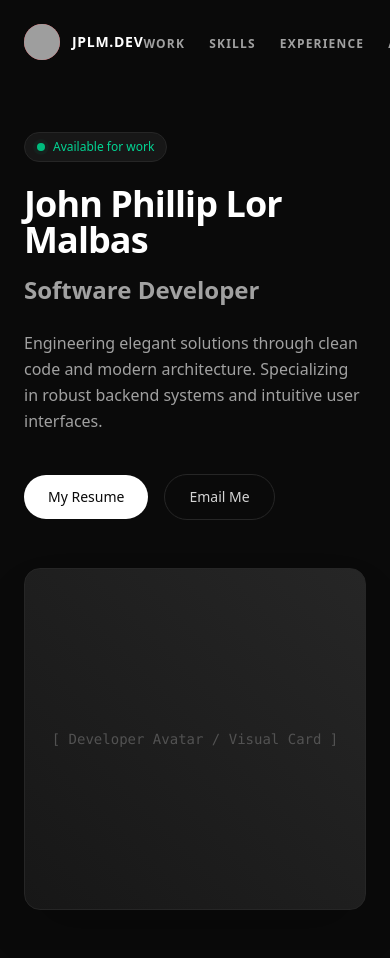
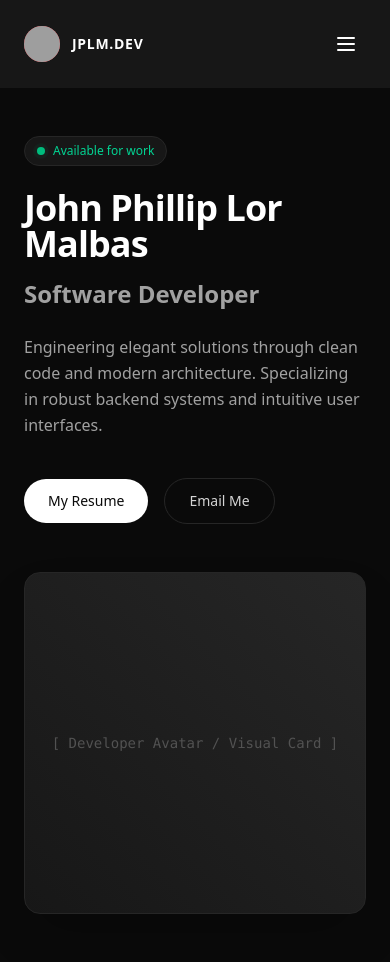
Before and after one commit to Zaido219/personal-portfolio, a React (Vite) app: page / in a window 390 px wide. Built offline with nearby package versions, Linux system fonts and the light colour scheme; grey boxes are pictures that could not be loaded.

Commit message:
style:style updates for the header

```diff
--- a/src/components/HeroSection/ProfileHeader.jsx
+++ b/src/components/HeroSection/ProfileHeader.jsx
@@ -1,4 +1,4 @@
-import React from 'react';
+import React, { useState } from 'react';
 
 export const NAV_ITEMS = [
   { label: 'Work', href: '#work' },
@@ -6,50 +6,99 @@ export const NAV_ITEMS = [
   { label: 'Experience', href: '#experience' },
   { label: 'About', href: '#about' },
 ];
+
+// SRP: Solely responsible for rendering the list of navigation links and CTA
+const NavLinks = ({ items, onItemClick, isVertical = false }) => (
+  <ul className={`flex ${isVertical ? 'flex-col gap-y-4' : 'flex-row items-center gap-x-6 md:gap-x-8'}`}>
+    {items.map((item) => (
+      <li key={item.label}>
+        <a
+          href={item.href}
+          onClick={onItemClick}
+          className="block text-xs font-semibold uppercase tracking-widest text-neutral-400 hover:text-white transition-colors duration-200"
+        >
+          {item.label}
+        </a>
+      </li>
+    ))}
+    <li className={isVertical ? 'pt-2' : ''}>
+      <a
+        href="#contact"
+        onClick={onItemClick}
+        className="inline-block text-xs font-semibold uppercase tracking-widest text-white border border-neutral-700 hover:border-neutral-400 px-4 py-2 rounded-full transition-all duration-200"
+      >
+        Contact
+      </a>
+    </li>
+  </ul>
+);
+
 // SRP: Responsible solely for brand representation
 const Brand = () => (
   <a href="#" className="flex items-center gap-x-3 group">
     <div className="h-9 w-9 rounded-full bg-red-500 overflow-hidden flex-shrink-0 transition-transform group-hover:scale-105">
-      {/* Fallback image placeholder or actual user avatar */}
       <img src="/avatar-placeholder.png" alt="John Phillip Lor Malbas" className="h-full w-full object-cover" />
     </div>
     <span className="font-bold text-sm tracking-wider text-white">JPLM.DEV</span>
   </a>
 );
 
-// SRP: Responsible solely for rendering semantic navigation links (OCP via props/config)
-const NavMenu = ({ items }) => (
-  <nav aria-label="Main Navigation">
-    <ul className="flex items-center gap-x-6 md:gap-x-8">
-      {items.map((item) => (
-        <li key={item.label}>
-          <a
-            href={item.href}
-            className="text-xs font-semibold uppercase tracking-widest text-neutral-400 hover:text-white transition-colors duration-200"
-          >
-            {item.label}
-          </a>
-        </li>
-      ))}
-      <li>
-        <a
-          href="#contact"
-          className="text-xs font-semibold uppercase tracking-widest text-white border border-neutral-700 hover:border-neutral-400 px-4 py-2 rounded-full transition-all duration-200"
-        >
-          Contact
-        </a>
-      </li>
-    </ul>
+// SRP: Desktop container & visibility boundary
+const DesktopNavMenu = ({ items }) => (
+  <nav aria-label="Desktop Navigation" className="hidden md:block">
+    <NavLinks items={items} />
   </nav>
 );
 
-// SRP: Header container handling top-level flex distribution
-const Header = () => (
-  <header className="w-full max-w-7xl mx-auto px-6 py-6 flex items-center justify-between">
-    <Brand />
-    <NavMenu items={NAV_ITEMS} />
-  </header>
+// SRP: Mobile menu button trigger
+const MobileNavToggle = ({ isOpen, onToggle }) => (
+  <button
+    onClick={onToggle}
+    type="button"
+    aria-expanded={isOpen}
+    aria-label="Toggle navigation menu"
+    className="md:hidden text-white focus:outline-none p-2"
+  >
+    <svg className="h-6 w-6 fill-current" viewBox="0 0 24 24">
+      {isOpen ? (
+        <path fillRule="evenodd" clipRule="evenodd" d="M18.278 16.864a1 1 0 0 1-1.414 1.414l-4.829-4.828-4.828 4.828a1 1 0 0 1-1.414-1.414l4.828-4.829-4.828-4.828a1 1 0 0 1 1.414-1.414l4.829 4.828 4.828-4.828a1 1 0 1 1 1.414 1.414l-4.828 4.829 4.828 4.828z" />
+      ) : (
+        <path fillRule="evenodd" d="M4 5h16a1 1 0 0 1 0 2H4a1 1 0 1 1 0-2zm0 6h16a1 1 0 0 1 0 2H4a1 1 0 0 1 0-2zm0 6h16a1 1 0 0 1 0 2H4a1 1 0 0 1 0-2z" />
+      )}
+    </svg>
+  </button>
 );
+
+// SRP: Mobile full-width drawer wrapper
+const MobileNavDrawer = ({ items, onClose }) => (
+  <div className="fixed inset-x-0 top-[88px] bg-neutral-900 border-b border-neutral-800 p-6 md:hidden shadow-lg z-40">
+    <nav aria-label="Mobile Navigation">
+      <NavLinks items={items} onItemClick={onClose} isVertical />
+    </nav>
+  </div>
+);
+
+// SRP: Header container orchestrating layout & state
+const Header = () => {
+  const [isMobileMenuOpen, setIsMobileMenuOpen] = useState(false);
+
+  return (
+    <header className="bg-neutral-900 w-full max-w-7xl mx-auto px-6 py-6 flex items-center justify-between relative z-50">
+      <Brand />
+      <DesktopNavMenu items={NAV_ITEMS} />
+      <MobileNavToggle
+        isOpen={isMobileMenuOpen}
+        onToggle={() => setIsMobileMenuOpen(!isMobileMenuOpen)}
+      />
+      {isMobileMenuOpen && (
+        <MobileNavDrawer
+          items={NAV_ITEMS}
+          onClose={() => setIsMobileMenuOpen(false)}
+        />
+      )}
+    </header>
+  );
+};
 
 // SRP: Status Badge Component
 const StatusBadge = ({ text }) => (
@@ -62,7 +111,7 @@ const StatusBadge = ({ text }) => (
   </div>
 );
 
-// SRP: Main Call-To-Action buttons
+// SRP: Hero Call-To-Action buttons
 const HeroCTA = () => (
   <div className="flex items-center gap-x-4 pt-2">
     <a
@@ -82,7 +131,7 @@ const HeroCTA = () => (
   </div>
 );
 
-// SRP: Root component orchestrating the layout structure
+// SRP: Root component orchestrating the Hero section layout
 export const HeroSection = () => {
   return (
     <section className="min-h-screen bg-neutral-950 text-white flex flex-col justify-between selection:bg-neutral-800 selection:text-white">
@@ -112,7 +161,6 @@ export const HeroSection = () => {
         {/* Right Column: Visual Feature / Image Card */}
         <div className="flex-1 flex justify-center md:justify-end w-full">
           <div className="relative w-full max-w-md aspect-square rounded-2xl bg-gradient-to-tr from-neutral-900 to-neutral-800 border border-neutral-800 shadow-2xl overflow-hidden flex items-center justify-center">
-            {/* Visual element or actual headshot goes here */}
             <div className="text-neutral-600 text-sm font-mono">
               [ Developer Avatar / Visual Card ]
             </div>
```
